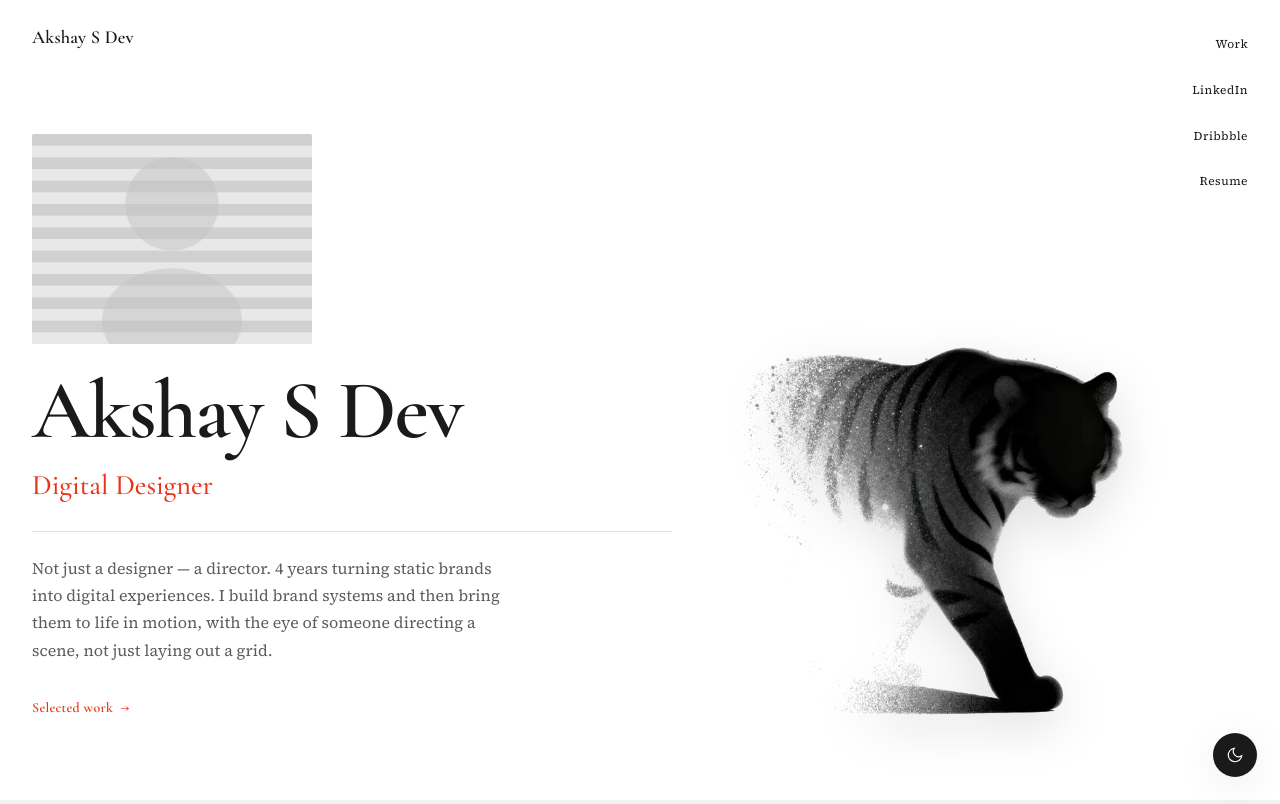
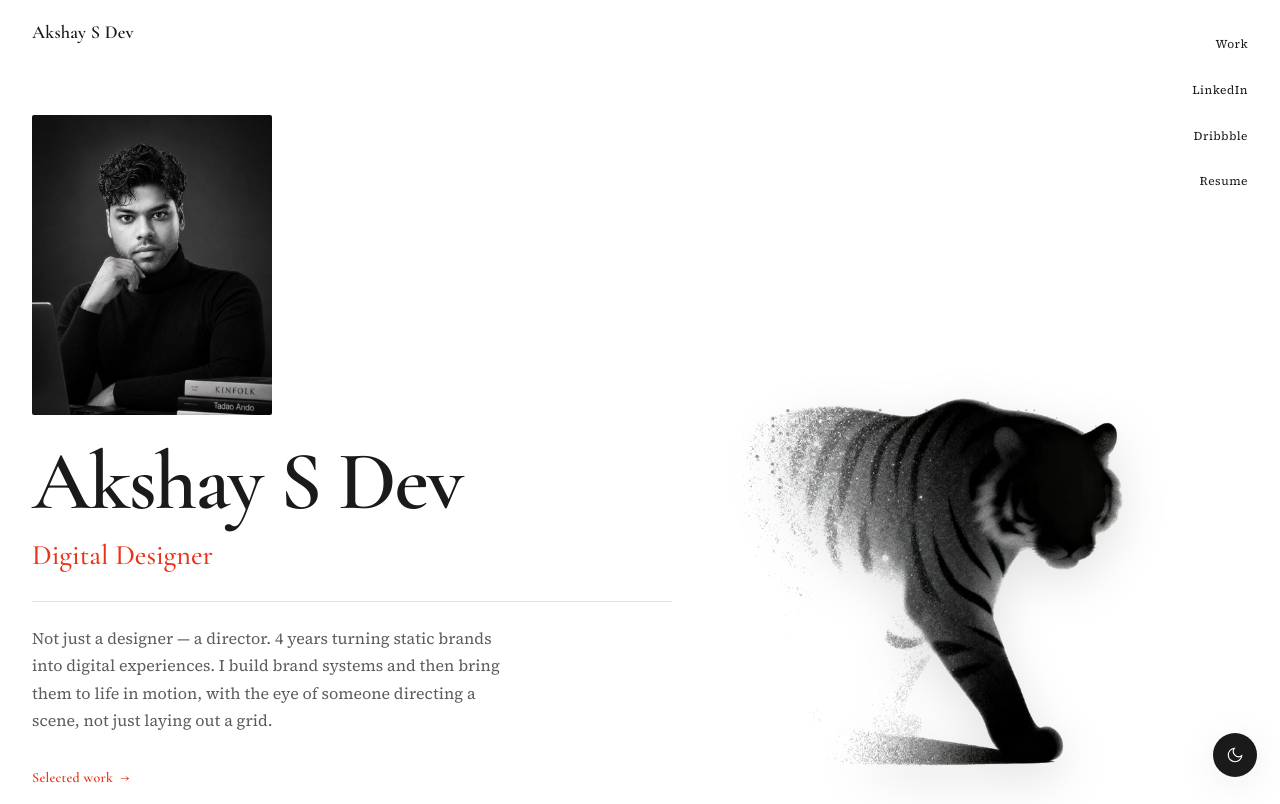
Before and after one commit to akshaysdev90/akshaysdev-portfolio, a website: page index.html in a window 1280 px wide. Shown: the top 804 px of the page. Drawn offline with nearby package versions, Linux system fonts and the light colour scheme; animation ran at ten frames a second.

Commit message:
Add hero portrait and fix scroll-scaled logo blur.
Use the real photo in the hero, point Contact me to the Gmail address, and grow the header wordmark via font-size so it stays sharp.

Co-authored-by: Cursor <cursoragent@cursor.com>

```diff
--- a/css/styles.css
+++ b/css/styles.css
@@ -107,6 +107,7 @@ ul { list-style: none; }
   z-index: 100;
   padding-top: calc(var(--space-md) + var(--safe-top));
   padding-bottom: var(--space-md);
+  background: transparent;
   transition: background var(--duration-normal) var(--ease-out-expo),
               box-shadow var(--duration-normal) var(--ease-out-expo);
 }
@@ -124,17 +125,21 @@ html.dark .site-header.scrolled {
   display: flex;
   align-items: flex-start;
   justify-content: space-between;
+  gap: var(--space-md);
 }
 
 .logo {
+  --nav-logo-scale: 1;
+  --logo-base-size: clamp(0.95rem, 0.88rem + 0.35vw, 1.15rem);
   font-family: var(--font-heading);
-  font-size: clamp(0.95rem, 0.88rem + 0.35vw, 1.15rem);
+  font-size: calc(var(--logo-base-size) * var(--nav-logo-scale));
   font-weight: 600;
   letter-spacing: 0.01em;
+  line-height: 1.15;
   color: var(--color-text-primary);
-  transform: scale(var(--logo-scale, 1));
-  transform-origin: left top;
-  will-change: transform;
+  text-rendering: geometricPrecision;
+  -webkit-font-smoothing: antialiased;
+  -moz-osx-font-smoothing: grayscale;
   transition: opacity var(--duration-fast);
 }
 
@@ -324,8 +329,8 @@ html.dark .hero-scene.is-settled:hover .hero-scene__tiger {
 }
 
 .avatar-frame {
-  width: clamp(180px, 24vw, 280px);
-  aspect-ratio: 4 / 3;
+  width: clamp(160px, 22vw, 240px);
+  aspect-ratio: 4 / 5;
   overflow: hidden;
   border-radius: var(--radius-sm);
   background: var(--color-bg-secondary);
@@ -335,7 +340,8 @@ html.dark .hero-scene.is-settled:hover .hero-scene__tiger {
   width: 100%;
   height: 100%;
   object-fit: cover;
-  filter: grayscale(20%);
+  object-position: center 18%;
+  filter: grayscale(12%);
   transition: filter var(--duration-slow) var(--ease-out-expo),
               transform var(--duration-slow) var(--ease-out-expo);
 }
@@ -1454,6 +1460,10 @@ body {
     transform: none;
   }
 
+  .logo {
+    --nav-logo-scale: 1 !important;
+  }
+
   .brands-cell {
     transform: none !important;
   }
--- a/index.html
+++ b/index.html
@@ -8,8 +8,8 @@
   <link rel="preconnect" href="https://fonts.googleapis.com">
   <link rel="preconnect" href="https://fonts.gstatic.com" crossorigin>
   <link href="https://fonts.googleapis.com/css2?family=Cormorant+Garamond:ital,wght@0,400;0,500;0,600;0,700;1,400;1,500&family=Source+Serif+4:ital,opsz,wght@0,8..60,300;0,8..60,400;0,8..60,500;1,8..60,400&display=swap" rel="stylesheet">
-  <link rel="stylesheet" href="css/variables.css?v=26">
-  <link rel="stylesheet" href="css/styles.css?v=26">
+  <link rel="stylesheet" href="css/variables.css?v=28">
+  <link rel="stylesheet" href="css/styles.css?v=28">
 </head>
 <body>
   <a class="skip-link" href="#works">Skip to work</a>
@@ -42,7 +42,7 @@
       <div class="hero-content reveal">
         <div class="hero-avatar">
           <div class="avatar-frame">
-            <img src="assets/avatar.svg" alt="Akshay S Dev" id="hero-avatar" width="120" height="120">
+            <img src="assets/avatar.jpg" alt="Akshay S Dev" id="hero-avatar" width="280" height="350" decoding="async">
           </div>
         </div>
         <h1 class="hero-name" data-config="hero.name">Akshay S Dev</h1>
@@ -146,6 +146,6 @@
     </svg>
   </button>
 
-  <script type="module" src="js/main.js?v=26"></script>
+  <script type="module" src="js/main.js?v=28"></script>
 </body>
 </html>
--- a/js/animations.js
+++ b/js/animations.js
@@ -20,12 +20,20 @@ export function initAnimations(config) {
       });
     },
     {
-      threshold: window.innerWidth < 768 ? 0.08 : 0.12,
-      rootMargin: '0px 0px -20px 0px',
+      threshold: 0.05,
+      rootMargin: '0px 0px -5% 0px',
     }
   );
 
-  document.querySelectorAll('.reveal').forEach((el) => revealObserver.observe(el));
+  document.querySelectorAll('.reveal').forEach((el) => {
+    const rect = el.getBoundingClientRect();
+    const inView = rect.top < window.innerHeight * 0.92 && rect.bottom > 0;
+    if (inView) {
+      el.classList.add('visible');
+    } else {
+      revealObserver.observe(el);
+    }
+  });
 
   if (!isTouch && !isReducedMotion) {
     initParallax(config);
--- a/js/config.js
+++ b/js/config.js
@@ -60,7 +60,7 @@ export const config = {
     tagline:
       "Not just a designer — a director. 4 years turning static brands into digital experiences. I build brand systems and then bring them to life in motion, with the eye of someone directing a scene, not just laying out a grid.",
     cta: { label: "Selected work", href: "#works" },
-    avatar: "assets/avatar.svg",
+    avatar: "assets/avatar.jpg",
     watermark: "",
     watermarkOpacity: 0.06,
     // Hero tiger wow factors:
@@ -226,7 +226,7 @@ export const config = {
     name: "Akshay S Dev",
     copyright: "Design & Developed by Akshay S Dev",
     links: [
-      { label: "Contact me", href: "mailto:hello@akshaysdev.com", primary: true },
+      { label: "Contact me", href: "mailto:akshaysdev90@gmail.com", primary: true },
       {
         label: "Resume",
         href: "assets/resume.pdf",
@@ -241,6 +241,6 @@ export const config = {
   },
 
   contact: {
-    email: "hello@akshaysdev.com",
+    email: "akshaysdev90@gmail.com",
   },
 };
--- a/js/main.js
+++ b/js/main.js
@@ -1,5 +1,5 @@
-import { config } from './config.js?v=26';
-import { initAnimations } from './animations.js?v=20';
+import { config } from './config.js?v=28';
+import { initAnimations } from './animations.js?v=28';
 import { initTheme } from './theme.js?v=20';
 
 function applyThemeVars() {
@@ -324,7 +324,11 @@ function populateConfigText() {
   });
 
   document.title = config.meta.title;
-  document.getElementById('hero-avatar').alt = config.hero.name;
+  const heroAvatar = document.getElementById('hero-avatar');
+  if (heroAvatar) {
+    heroAvatar.alt = config.hero.name;
+    if (config.hero.avatar) heroAvatar.src = config.hero.avatar;
+  }
 
   const watermark = document.getElementById('hero-watermark');
   if (config.hero.watermark) {
@@ -398,13 +402,32 @@ function initNav() {
   function updateLogoScale() {
     if (!logo || !hero) return;
 
+    if (window.matchMedia('(prefers-reduced-motion: reduce)').matches) {
+      logo.style.setProperty('--nav-logo-scale', '1');
+      return;
+    }
+
     const heroRect = hero.getBoundingClientRect();
     const heroHeight = hero.offsetHeight || 1;
-    // 0 while deep in hero; 1 once hero has fully left the viewport
+    // 0 in hero → 1 after leaving ~65% of hero
     const progress = Math.min(1, Math.max(0, -heroRect.top / (heroHeight * 0.65)));
     const eased = progress * progress * (3 - 2 * progress);
-    const scale = 1 + eased * 1.5; // 1 → 2.5
-    logo.style.setProperty('--logo-scale', scale.toFixed(3));
+    // Soften on small screens so the wordmark doesn't collide with the toggle
+    const maxScale = window.innerWidth < 768 ? 1.7 : 2.5;
+    const scale = 1 + eased * (maxScale - 1);
+    logo.style.setProperty('--nav-logo-scale', scale.toFixed(3));
+  }
+
+  let logoRaf = 0;
+  function onScrollFrame() {
+    header.classList.toggle('scrolled', window.scrollY > 40);
+    updateLogoScale();
+    logoRaf = 0;
+  }
+
+  function requestScrollUpdate() {
+    if (logoRaf) return;
+    logoRaf = requestAnimationFrame(onScrollFrame);
   }
 
   toggle.addEventListener('click', () => {
@@ -423,10 +446,7 @@ function initNav() {
     }
   });
 
-  window.addEventListener('scroll', () => {
-    header.classList.toggle('scrolled', window.scrollY > 40);
-    updateLogoScale();
-  }, { passive: true });
+  window.addEventListener('scroll', requestScrollUpdate, { passive: true });
 
   window.addEventListener('resize', () => {
     updateLogoScale();
```
Also changed, not shown: assets/avatar.jpg (added).
